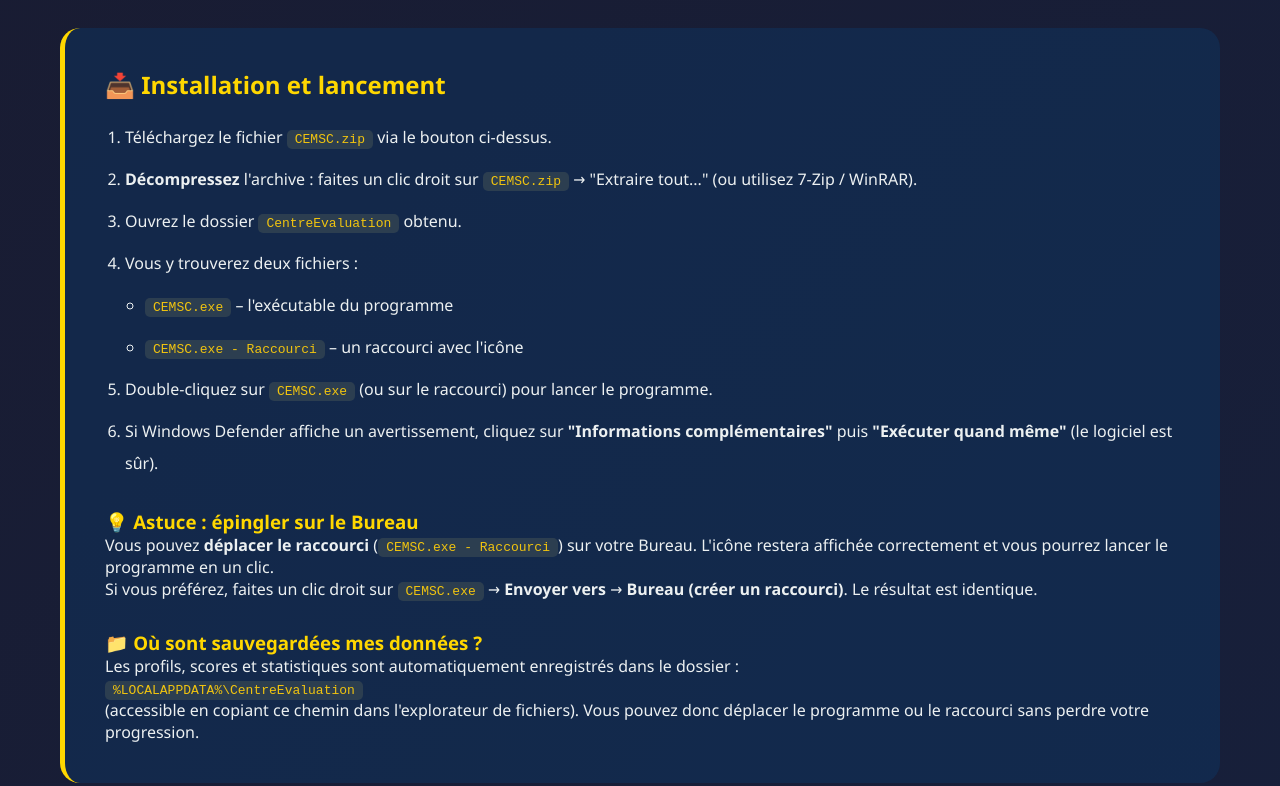
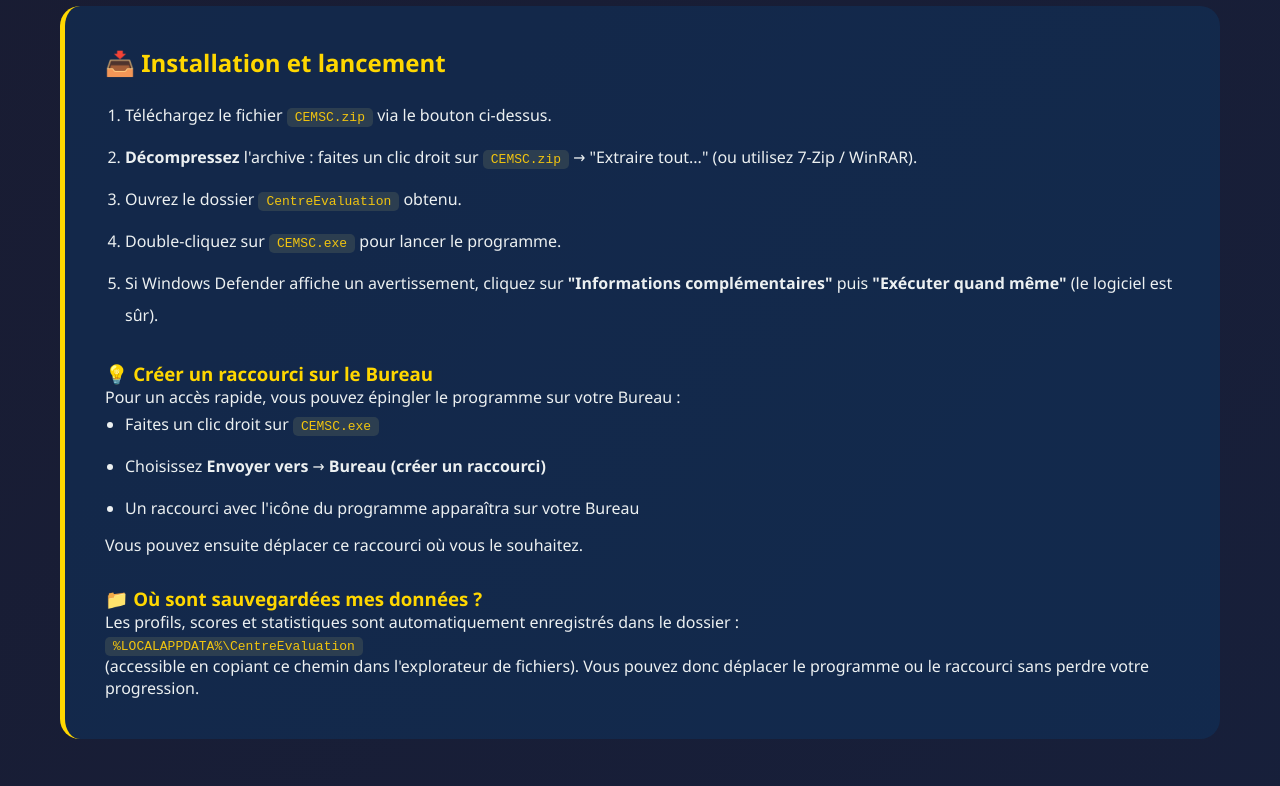
Before and after one commit to AFAPF/CentreEvaluation, a plain HTML site: page index.html in a window 1280 px wide. Shown: the part 1400-2186 px from the top of the page. Drawn offline with Linux system fonts and the light colour scheme.

Commit message:
Update version info and instructions in index.html

```diff
--- a/index.html
+++ b/index.html
@@ -219,12 +219,12 @@
             <a href="https://github.com/afapf/CentreEvaluation/releases/download/v1.0.0/CEMSC.zip" class="download-btn" download>
                 ⬇️ Télécharger CEMSC.zip
             </a>
-            <div class="version-info">Version 1.0 | Windows 10/11 | ~50 Mo</div>
+            <div class="version-info">Version 1.0 | Windows 10/11 | ~24 Mo</div>
         </header>
 
-        <!-- Instructions importantes -->
+        <!-- Avertissement important -->
         <div class="warning">
-            ⚠️ <strong>IMPORTANT :</strong> Après avoir téléchargé <span class="highlight">CEMSC.zip</span>, vous devez <u>décompresser</u> le dossier avant de pouvoir lancer le programme. Windows ne peut pas exécuter le raccourci directement depuis le fichier ZIP.
+            ⚠️ <strong>IMPORTANT :</strong> Après avoir téléchargé <span class="highlight">CEMSC.zip</span>, vous devez <u>décompresser</u> l'archive avant de pouvoir utiliser le programme.
         </div>
 
         <!-- Capture d'écran -->
@@ -240,19 +240,18 @@
                 <li>Téléchargez le fichier <span class="highlight">CEMSC.zip</span> via le bouton ci-dessus.</li>
                 <li><strong>Décompressez</strong> l'archive : faites un clic droit sur <span class="highlight">CEMSC.zip</span> → "Extraire tout..." (ou utilisez 7-Zip / WinRAR).</li>
                 <li>Ouvrez le dossier <span class="highlight">CentreEvaluation</span> obtenu.</li>
-                <li>Vous y trouverez deux fichiers :
-                    <ul style="margin-top:10px;">
-                        <li><span class="highlight">CEMSC.exe</span> – l'exécutable du programme</li>
-                        <li><span class="highlight">CEMSC.exe - Raccourci</span> – un raccourci avec l'icône</li>
-                    </ul>
-                </li>
-                <li>Double-cliquez sur <span class="highlight">CEMSC.exe</span> (ou sur le raccourci) pour lancer le programme.</li>
+                <li>Double-cliquez sur <span class="highlight">CEMSC.exe</span> pour lancer le programme.</li>
                 <li>Si Windows Defender affiche un avertissement, cliquez sur <strong>"Informations complémentaires"</strong> puis <strong>"Exécuter quand même"</strong> (le logiciel est sûr).</li>
             </ol>
 
-            <h3 style="margin-top:30px; color:#ffd700;">💡 Astuce : épingler sur le Bureau</h3>
-            <p>Vous pouvez <strong>déplacer le raccourci</strong> (<span class="highlight">CEMSC.exe - Raccourci</span>) sur votre Bureau. L'icône restera affichée correctement et vous pourrez lancer le programme en un clic.</p>
-            <p>Si vous préférez, faites un clic droit sur <span class="highlight">CEMSC.exe</span> → <strong>Envoyer vers</strong> → <strong>Bureau (créer un raccourci)</strong>. Le résultat est identique.</p>
+            <h3 style="margin-top:30px; color:#ffd700;">💡 Créer un raccourci sur le Bureau</h3>
+            <p>Pour un accès rapide, vous pouvez épingler le programme sur votre Bureau :</p>
+            <ul>
+                <li>Faites un clic droit sur <span class="highlight">CEMSC.exe</span></li>
+                <li>Choisissez <strong>Envoyer vers</strong> → <strong>Bureau (créer un raccourci)</strong></li>
+                <li>Un raccourci avec l'icône du programme apparaîtra sur votre Bureau</li>
+            </ul>
+            <p>Vous pouvez ensuite déplacer ce raccourci où vous le souhaitez.</p>
 
             <h3 style="margin-top:30px; color:#ffd700;">📁 Où sont sauvegardées mes données ?</h3>
             <p>Les profils, scores et statistiques sont automatiquement enregistrés dans le dossier :<br>
```
